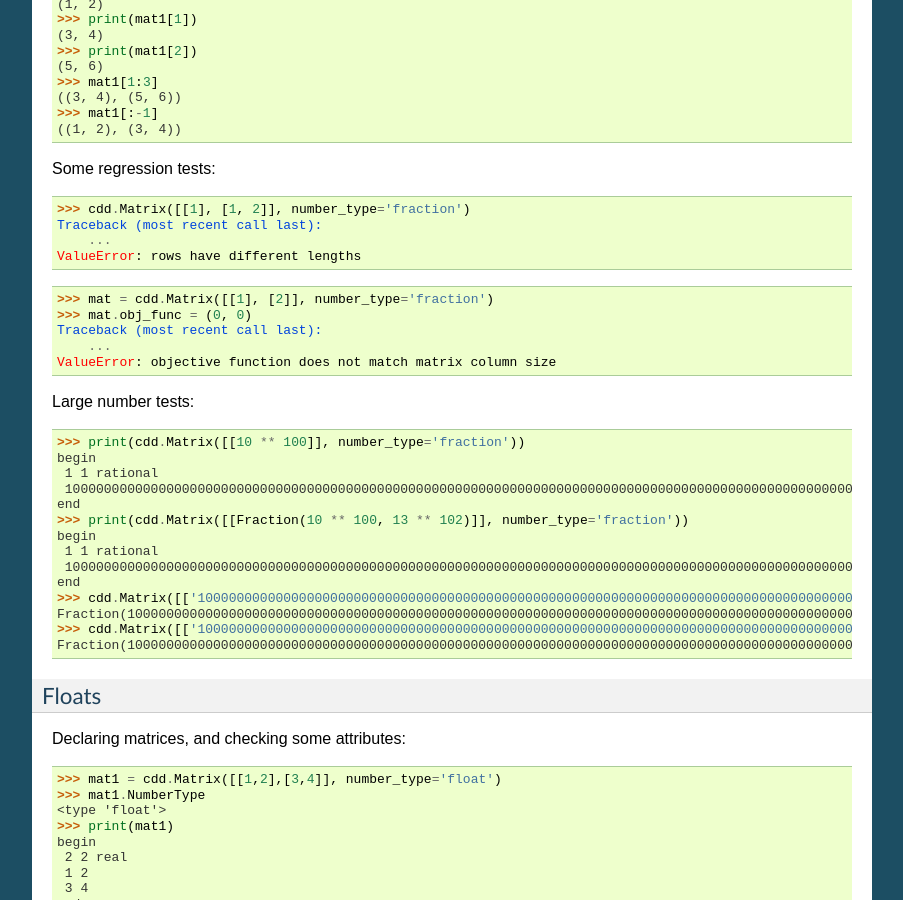
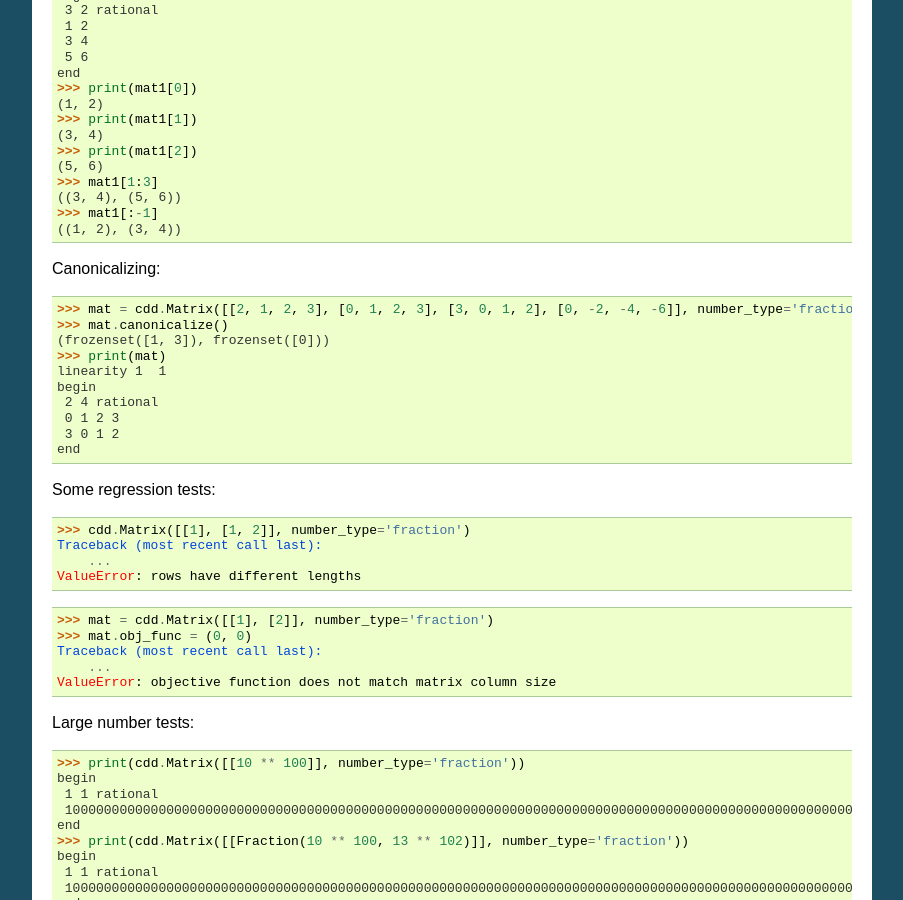
Before and after one commit to mcmtroffaes/pycddlib, a Sphinx documentation site: the page built from docs/matrix.rst, in a window 1280 px wide and 900 px high, scrolled down 1921 px. Shown: the whole window, without its empty margins (198-1101 px from the left). Built offline with Sphinx 7.4.7, drawn with Linux system fonts in a browser that asks for light colours; formulas are drawn with MathJax 3; the version number could not be read and is left out; some of the changed text lies outside the part shown.

Commit message:
Added method for dd_MatrixCanonicalize.

```diff
--- a/docs/matrix.rst
+++ b/docs/matrix.rst
@@ -12,6 +12,7 @@ Methods and Attributes
 ----------------------
 
 .. automethod:: cdd.Matrix.__getitem__(key)
+.. automethod:: cdd.Matrix.canonicalize()
 .. automethod:: cdd.Matrix.copy()
 .. automethod:: cdd.Matrix.extend(rows, linear=False)
 
@@ -76,6 +77,19 @@ end
 ((3, 4), (5, 6))
 >>> mat1[:-1]
 ((1, 2), (3, 4))
+
+Canonicalizing:
+
+>>> mat = cdd.Matrix([[2, 1, 2, 3], [0, 1, 2, 3], [3, 0, 1, 2], [0, -2, -4, -6]], number_type='fraction')
+>>> mat.canonicalize()
+(frozenset([1, 3]), frozenset([0]))
+>>> print(mat)
+linearity 1  1
+begin
+ 2 4 rational
+ 0 1 2 3
+ 3 0 1 2
+end
 
 Some regression tests:
 
@@ -154,6 +168,19 @@ end
 >>> mat1[:-1]
 ((1.0, 2.0), (3.0, 4.0))
 
+Canonicalizing:
+
+>>> mat = cdd.Matrix([[2, 1, 2, 3], [0, 1, 2, 3], [3, 0, 1, 2], [0, -2, -4, -6]], number_type='float')
+>>> mat.canonicalize()
+(frozenset([1, 3]), frozenset([0]))
+>>> print(mat) # doctest: +NORMALIZE_WHITESPACE
+linearity 1  1
+begin
+ 2 4 real
+ 0 1 2 3
+ 3 0 1 2
+end
+
 Some regression tests:
 
 >>> cdd.Matrix([[1], [1, 2]], number_type='float') # doctest: +ELLIPSIS
```
Also changed, not shown: 1 other file.
